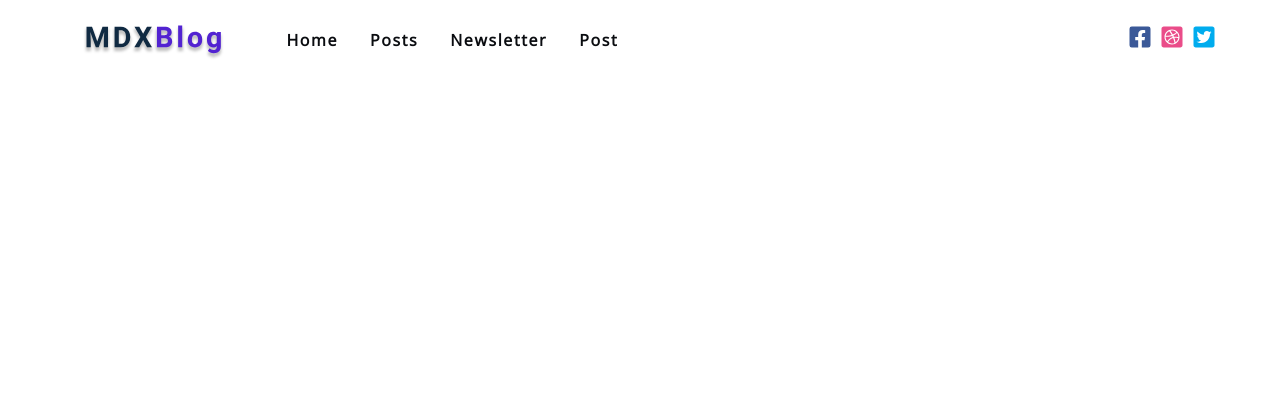
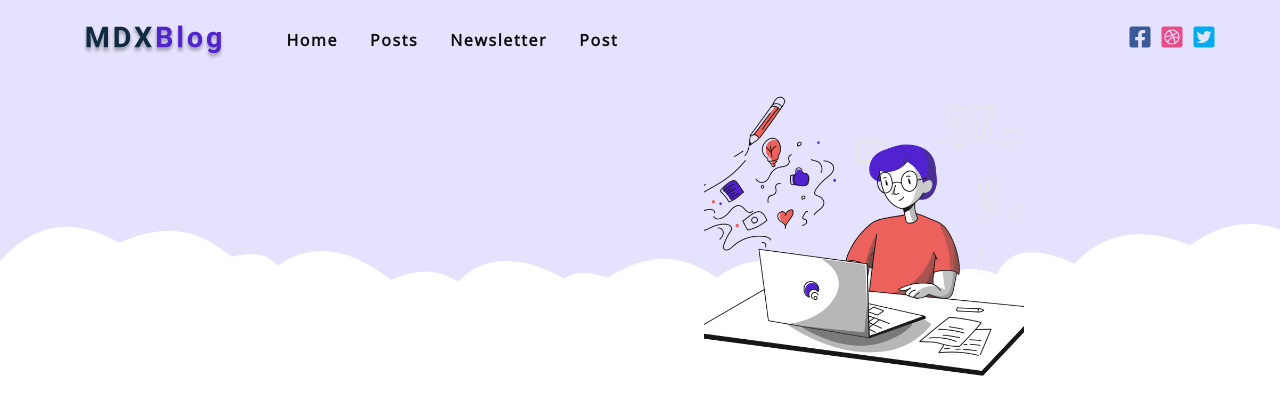
Before and after one commit to bregarulai/gatsby-mdx-blog, a Gatsby site: page / in a window 1280 px wide. Built offline with nearby package versions, Linux system fonts and the light colour scheme; Gatsby itself is replaced by a stand-in of ours.

Commit message:
created hero component

```diff
--- a/src/components/Hero.js
+++ b/src/components/Hero.js
@@ -1,10 +1,28 @@
 import React from 'react'
 import { graphql, useStaticQuery } from 'gatsby'
 import Image from 'gatsby-image'
-// ...GatsbyImageSharpFluid
 
-const Hero = () => {
-  return <h2>hero component</h2>
+const query = graphql`
+  {
+    person: file(relativePath: { eq: "person.png" }) {
+      childImageSharp {
+        fluid {
+          ...GatsbyImageSharpFluid
+        }
+      }
+    }
+  }
+`
+
+const Hero = ({ showPerson }) => {
+  const { person } = useStaticQuery(query)
+  return (
+    <header className="hero">
+      {showPerson && (
+        <Image fluid={person.childImageSharp.fluid} className="hero-person" />
+      )}
+    </header>
+  )
 }
 
 export default Hero
--- a/src/pages/index.js
+++ b/src/pages/index.js
@@ -6,7 +6,11 @@
 import SEO from '../components/SEO'
 // ...GatsbyImageSharpFluid
 const IndexPage = () => {
-  return <Layout></Layout>
+  return (
+    <Layout>
+      <Hero showPerson />
+    </Layout>
+  )
 }
 
 export default IndexPage
```
